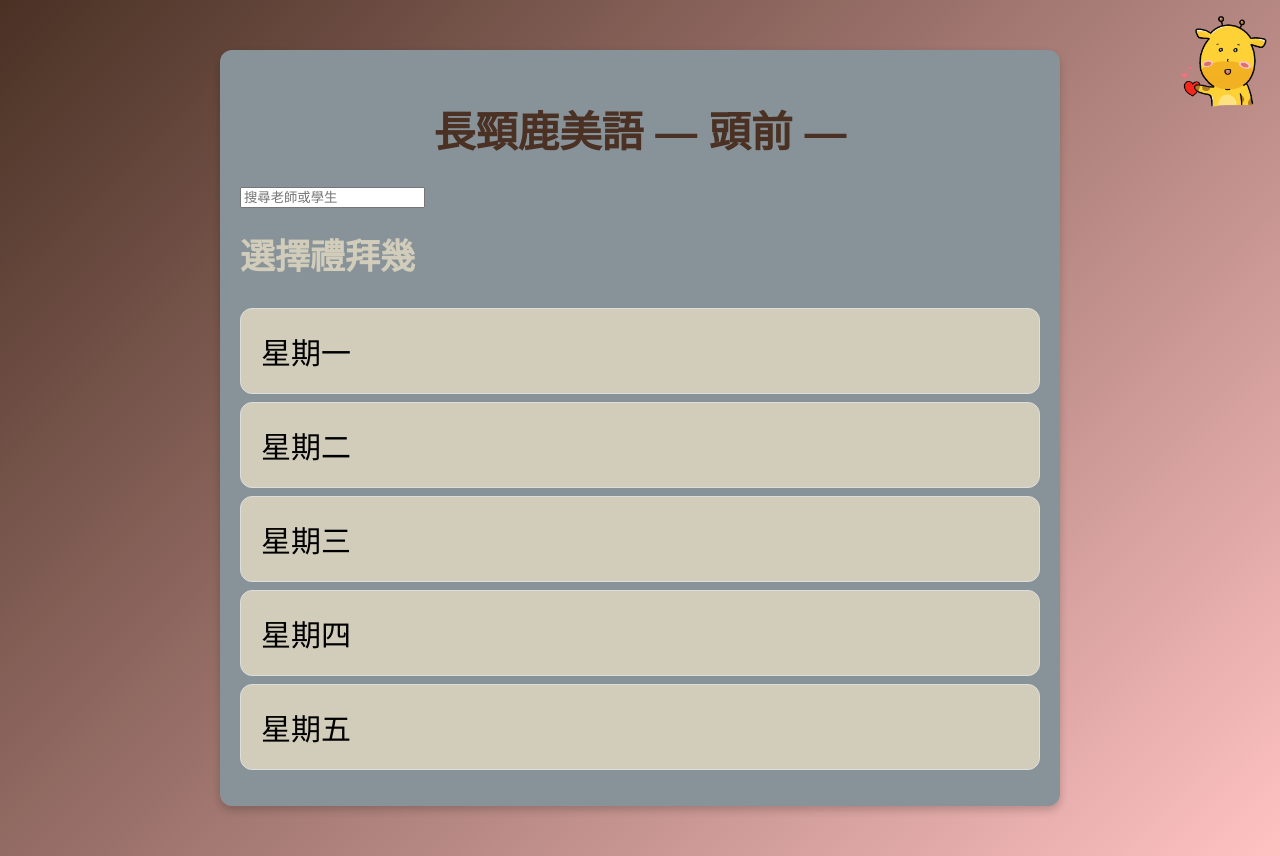
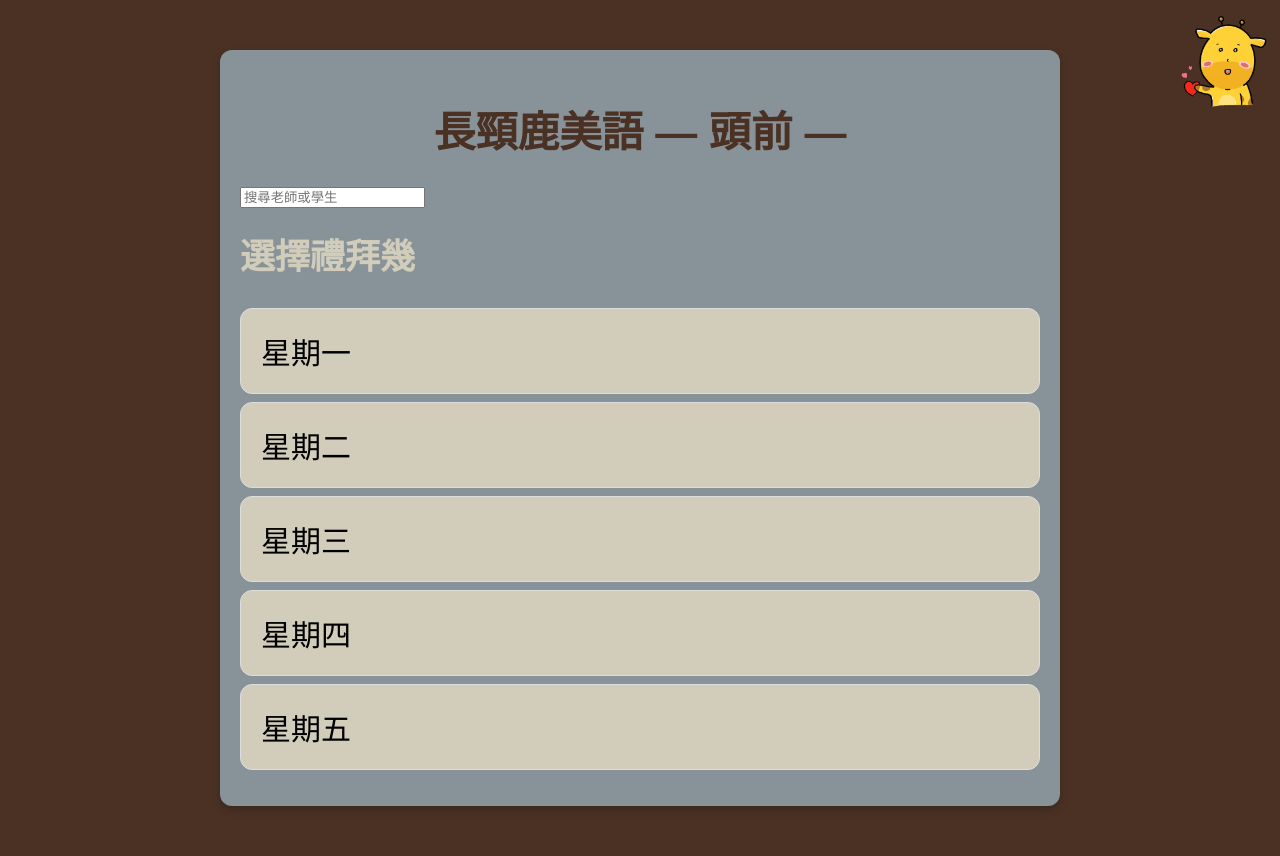
Before and after one commit to tzujiang/student-schedule-app, a React (Create React App) app: page / in a window 1280 px wide. Built offline with nearby package versions, Linux system fonts and the light colour scheme.

Commit message:
描述更新

```diff
--- a/src/App.css
+++ b/src/App.css
@@ -5,7 +5,7 @@
 
 body {
   font-family:  Arial, sans-serif;
-  background: linear-gradient(135deg, #4A3124, #FFC2C2);
+  background: linear-gradient(135deg, #4A3124, #4A3124);
   margin: 0;
   padding: 0;
 }
```
